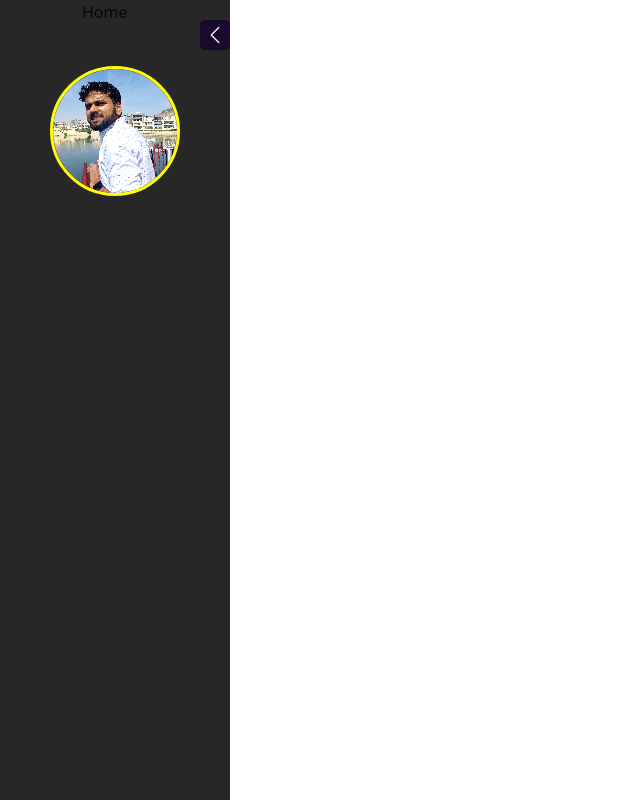
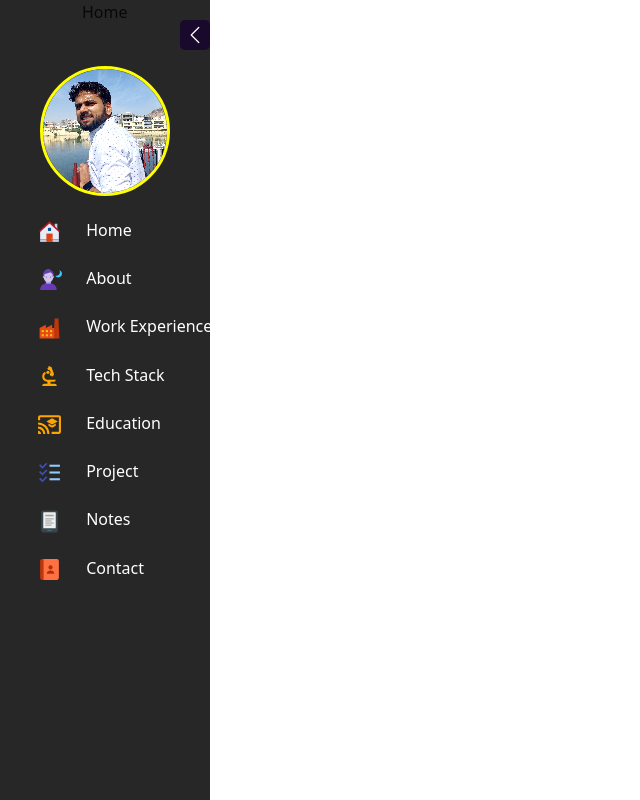
Before and after one commit to tejth/tejthPortfolio, a React (Vite) app: page / in a window 1280 px wide. Shown: the whole page, without its empty margins (0-640 px from the left). Built offline with nearby package versions, Linux system fonts and the light colour scheme.

Commit message:
add icon list

```diff
--- a/src/Components/Sidebar/Sidebar.css
+++ b/src/Components/Sidebar/Sidebar.css
@@ -11,7 +11,7 @@
 }
 
 .sidebar-expand {
-  width: 230px;
+  width: 210px;
 }
 
 .icon-for-sidebar-expand-and-collapse {
--- a/src/Components/Sidebar/SidebarList.css
+++ b/src/Components/Sidebar/SidebarList.css
@@ -9,3 +9,28 @@
   border: 3px solid yellow;
   image-rendering: pixelated;
 }
+
+.navbar-items ul li {
+  color: white;
+  list-style-type: none;
+  cursor: pointer;
+  margin-top: 22px;
+}
+.navbar-items ul li svg {
+  margin-right: 20px;
+  margin-left: 5px;
+}
+
+.nav-item {
+  white-space: nowrap;
+}
+
+.navbar-items-only-icons ul li {
+  margin-top: 20px;
+  cursor: pointer;
+  list-style-type: none;
+}
+
+.navbar-items-only-icons ul li svg {
+  margin-left: 10px;
+}
--- a/src/Components/Sidebar/SidebarList.jsx
+++ b/src/Components/Sidebar/SidebarList.jsx
@@ -1,18 +1,85 @@
 import React from "react";
 import "./SidebarList.css";
 import profilepic from "../../image/profile.jpg";
+import {
+  FcHome,
+  FcNightPortrait,
+  FcTodoList,
+  FcContacts,
+  FcFactory,
+  FcKindle,
+  FcSalesPerformance,
+  FcAbout,
+} from "react-icons/fc";
+import { MdBiotech, MdCastForEducation } from "react-icons/md";
 
 function SidebarList({ expandSidebar }) {
   return (
     <>
       {expandSidebar ? (
-        <div className="navbar-item">
+        <div className="navbar-items">
           <div className="sidebar-profile-pic">
             <img src={profilepic} alt="profile picture" />
           </div>
+
+          <ul>
+            <li className="nav-item">
+              <FcHome size={25} /> Home
+            </li>
+            <li className="nav-item">
+              <FcNightPortrait size={25} /> About
+            </li>
+            <li className="nav-item">
+              <FcFactory size={25} /> Work Experience
+            </li>
+            <li className="nav-item">
+              <MdBiotech size={25} color="orange" /> Tech Stack
+            </li>
+            <li className="nav-item">
+              <MdCastForEducation size={25} color="orange" /> Education
+            </li>
+            <li className="nav-item">
+              <FcTodoList size={25} /> Project
+            </li>
+            <li className="nav-item">
+              <FcKindle size={25} /> Notes
+            </li>
+            <li className="nav-item">
+              <FcContacts size={25} /> Contact
+            </li>
+          </ul>
         </div>
       ) : (
-        <div></div>
+        <div className="navbar-items-only-icons">
+          <ul>
+            <li className="nav-item">
+              <FcHome size={25} />
+            </li>
+            <li className="nav-item">
+              <FcNightPortrait size={25} />
+            </li>
+            <li className="nav-item">
+              <FcFactory size={25} />
+            </li>
+
+            <li className="nav-item">
+              <MdBiotech size={25} color="orange" />
+            </li>
+            <li className="nav-item">
+              <MdCastForEducation size={25} color="orange" />
+            </li>
+
+            <li className="nav-item">
+              <FcTodoList size={25} />
+            </li>
+            <li className="nav-item">
+              <FcKindle size={25} />
+            </li>
+            <li className="nav-item">
+              <FcContacts size={25} />
+            </li>
+          </ul>
+        </div>
       )}
     </>
   );
```
